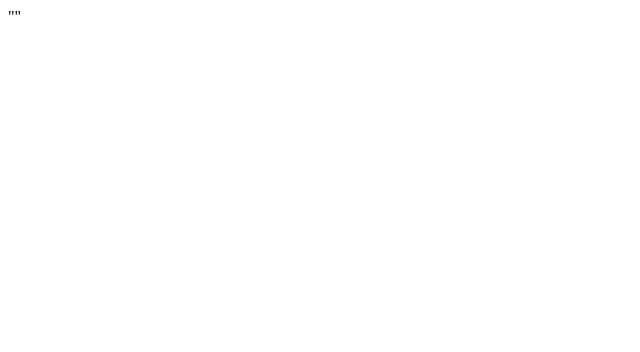
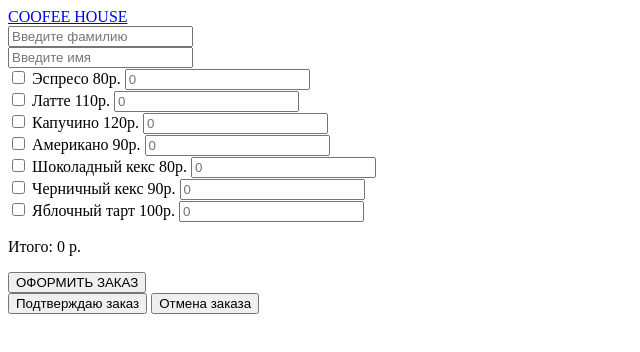
Before and after one commit to atk5549/OdooProjectWithKovalchuk, a plain HTML site: page index.html in a window 1280 px wide. Shown: the whole page, without its empty margins (0-640 px from the left). Drawn offline with Linux system fonts and the light colour scheme.

Commit message:
Update index.html
Update code

```diff
--- a/index.html
+++ b/index.html
@@ -1 +1,124 @@
-""
+<!DOCTYPE html>
+<html lang="en">
+<head>
+    <meta charset="UTF-8">
+    <meta http-equiv="X-UA-Compatible" content="IE=edge">
+    <meta name="viewport" content="width=device-width, initial-scale=1.0">
+    <title>COFFEE HOUSE</title>
+    <link rel="preconnect" href="https://fonts.googleapis.com">
+    <link rel="preconnect" href="https://fonts.gstatic.com" crossorigin>
+    <link href="https://fonts.googleapis.com/css2?family=Caveat&family=Oswald:wght@300;500;700&display=swap" rel="stylesheet">
+</head>
+  <main>
+    <body>
+      <div class="header">
+        <a href="#" class="logo">COOFEE HOUSE</a>
+      </div>
+
+
+      <div class="footer">
+
+        <div class="inputs_box">
+          <!--    BLOCKS INPUTS      -->
+          <div class="inputs">
+            <input type="text" placeholder="Введите фамилию" class="input__surename">
+          </div>
+          <div class="inputs">
+            <input type="text" placeholder="Введите имя" class="input__firstname">
+          </div>
+        </div>
+
+
+        <!--    BLOCKS CHECKBOXES      -->
+        <div class="checkboxes">
+
+          <!--    LEFT CHECKBOXES      -->
+          <div class="left__checkboxes">
+
+            <div class="item_checkbox">
+              <input type="checkbox" class="choice" id="choice1" name="cofeename" value="80">
+              <label class="checkbox__label" for="choice1">Эспресо 80р.</label>
+              <input type="number" min=0 placeholder=0 class="count__choice1">
+            </div>
+
+            <div class="item_checkbox">
+              <input type="checkbox" class="choice" id="choice2" name="cofeename" value="110">
+              <label class="checkbox__label" for="choice2">Латте 110р.</label>
+              <input type="number" min=0 placeholder=0 class="count__choice2">
+            </div>
+
+            <div class="item_checkbox">
+              <input type="checkbox" class="choice" id="choice3" name="cofeename" value="120">
+              <label class="checkbox__label" for="choice3">Капучино 120р.</label>
+              <input type="number" min=0 placeholder=0 class="count__choice3">
+            </div>
+            <div class="item_checkbox">
+              <input type="checkbox" class="choice" id="choice4" name="cofeename" value="90">
+              <label class="checkbox__label" for="choice4">Американо 90р.</label>
+              <input type="number" min=0 placeholder=0 class="count__choice4">
+            </div>
+          </div>
+
+          <!--    RIGHT CHECKBOXES      -->
+          <div class="right__checkboxes">
+
+            <div class="item_checkbox">
+              <input type="checkbox" class="choice" id="choice5" name="cofeename" value="80">
+              <label class="checkbox__label" for="choice5">Шоколадный кекс 80р.</label>
+              <input type="number" min=0 placeholder=0 class="count__choice5">
+            </div>
+
+            <div class="item_checkbox">
+              <input type="checkbox" class="choice" id="choice6" name="cofeename" value="90">
+              <label class="checkbox__label" for="choice6">Черничный кекс 90р.</label>
+              <input type="number" min=0 placeholder=0 class="count__choice6">
+            </div>
+
+            <div class="item_checkbox">
+              <input type="checkbox" class="choice" id="choice7" name="cofeename" value="100">
+              <label class="checkbox__label" for="choice7">Яблочный тарт 100р.</label>
+              <input type="number" min=0 placeholder=0 class="count__choice7">
+            </div>
+
+          </div>
+        </div>
+
+        <div class="order">
+          <div><p class="total">Итого: <span>0</span> р.</p></div>
+          <div><input type="submit" class="submit" value="ОФОРМИТЬ ЗАКАЗ"></div>
+        </div>
+
+      </div>
+
+      <!-- 1  модальное окно итогового чека  | начало блока -->
+      <div class="modal">
+        <!-- 2 прозрачный фон  | начало   -->
+        <div class="modal__bg">
+          <!-- 3 тело окна  | начало   -->
+          <div class="modal__body">
+
+
+
+
+            <!-- 5 контент модального окна  | начало   -->
+            <div class="modal__content modal__callback">
+              <div class="modal___callback__title"></div>
+              <div class="modal___callback__text"></div>
+            </div>
+
+            <!-- 4 крестик закрытия модального окна  | начало   -->
+            <div class="confirmCancelButtons">
+              <button class="modal__confirm">Подтверждаю заказ</button>
+              <button class="modal__close">Отмена заказа</button>
+            </div>
+
+          </div>
+          <!-- 3 тело окна  | начало   -->
+        </div>
+        <!-- 2 прозрачный фон  | конец   -->
+      </div>
+      <!--  1 модальное окно итогового чека  | конец блока -->
+
+    </body>
+  </main>
+</html>
```
